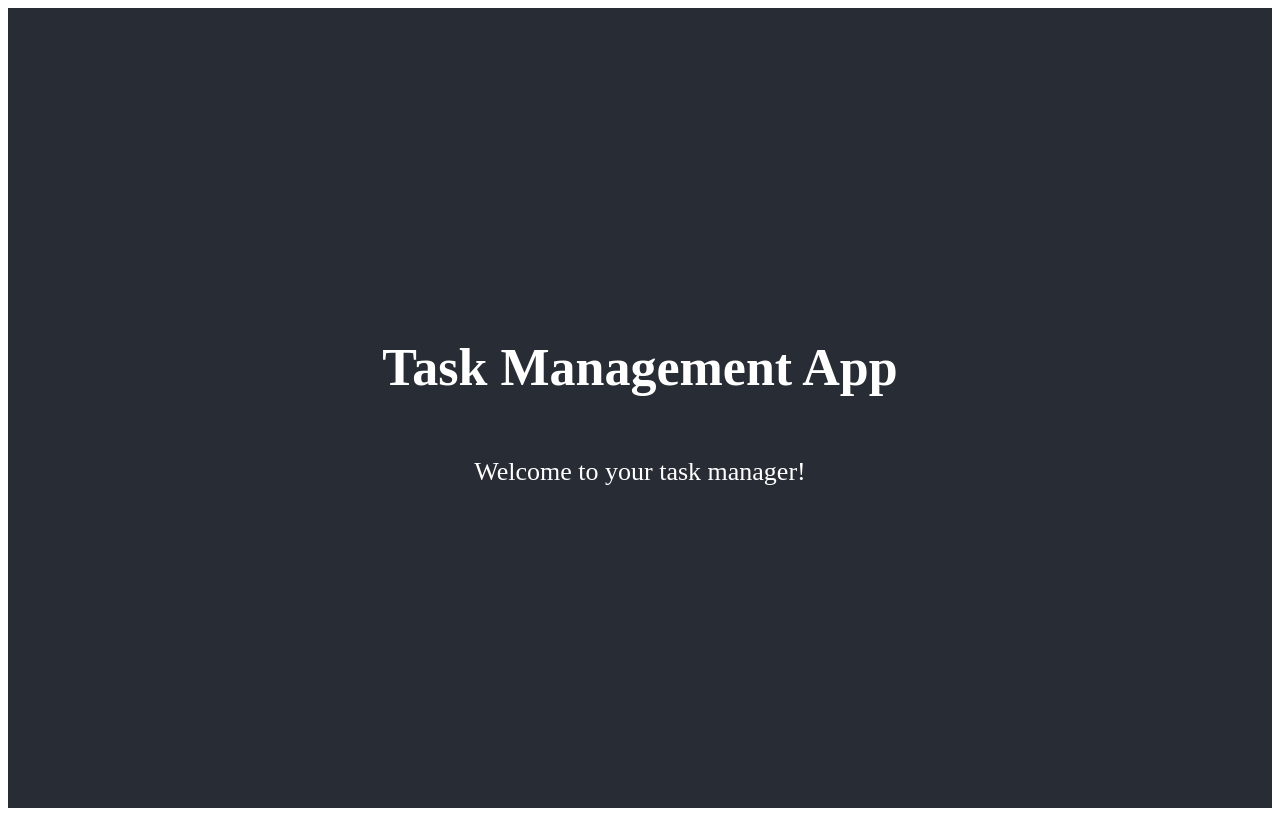
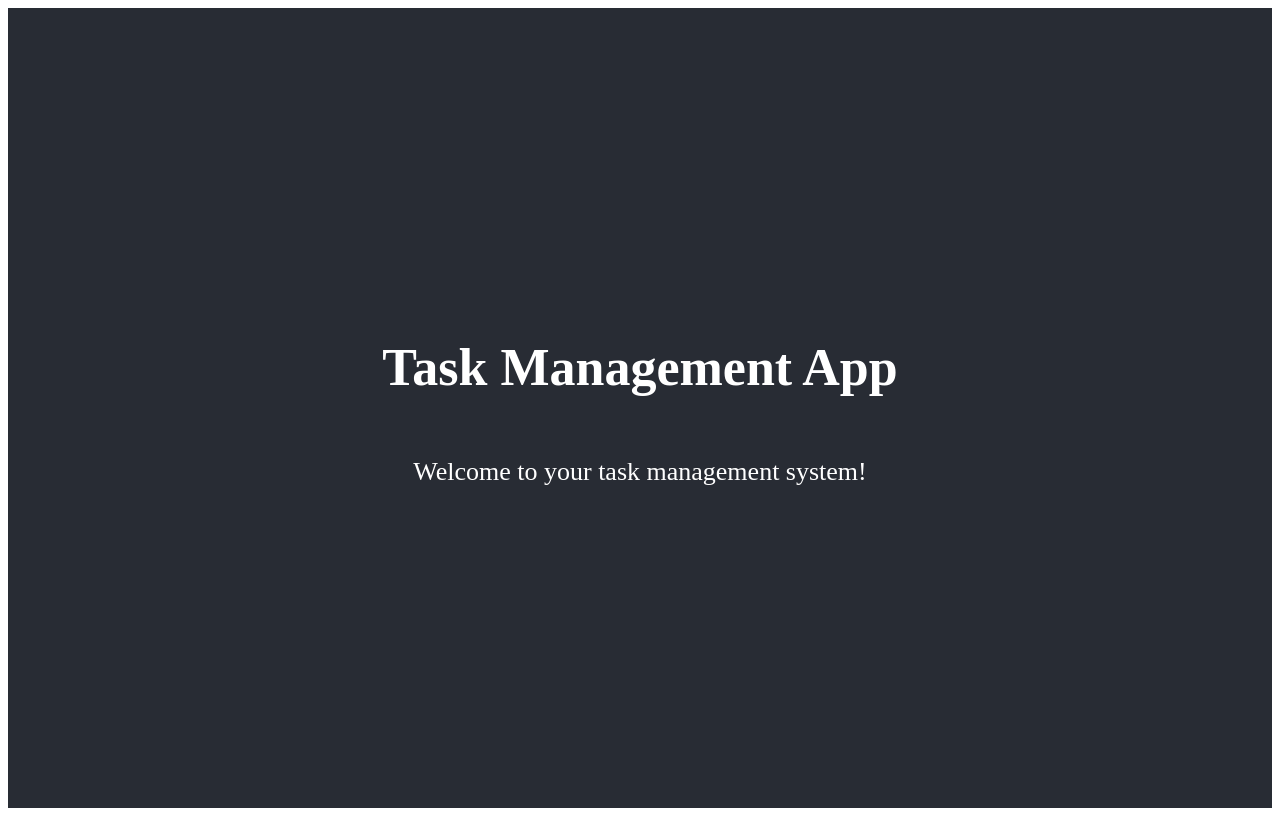
Before and after one commit to lordofwrongs/ai-scrum-team, a React (Create React App) app in the folder frontend/: page / in a window 1280 px wide. Built offline with nearby package versions, Linux system fonts and the light colour scheme.

Commit message:
Update frontend/src/App.js

```diff
--- a/frontend/src/App.js
+++ b/frontend/src/App.js
@@ -6,8 +6,11 @@ function App() {
     <div className="App">
       <header className="App-header">
         <h1>Task Management App</h1>
-        <p>Welcome to your task manager!</p>
+        <p>Welcome to your task management system!</p>
       </header>
+      <main>
+        {/* Task list will go here */}
+      </main>
     </div>
   );
 }
```
